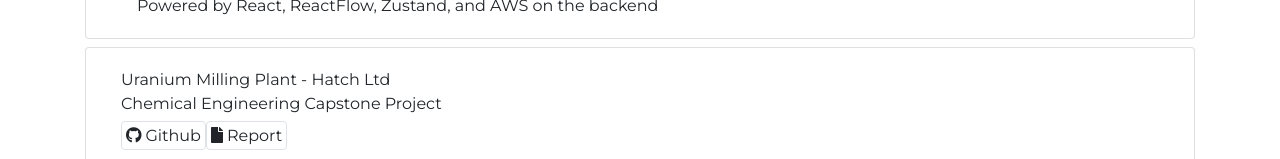
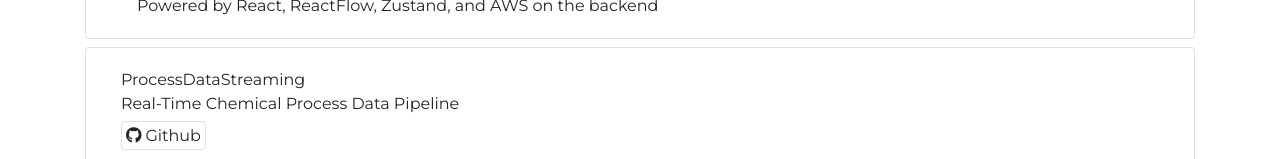
Before and after one commit to sam-harri/portfolio_frontend, a React (Vite) app: page / in a window 1280 px wide. Shown: the part 11841-12000 px from the top of the page. Built offline with nearby package versions, Linux system fonts and the light colour scheme; some icons are missing.

Commit message:
[feat] added GaussianPI and Process projects

```diff
--- a/src/components/Projects/ProjectList.tsx
+++ b/src/components/Projects/ProjectList.tsx
@@ -22,6 +22,30 @@ const ProjectList: React.FC = () => {
               "Powered by React, ReactFlow, Zustand, and AWS on the backend",
             ]}
           />
+
+          <ProjectItem
+            title="ProcessDataStreaming"
+            description="Real-Time Chemical Process Data Pipeline"
+            githubUrl="https://github.com/sam-harri/ProcessDataStreaming"
+            listItems={[
+              "Built an end-to-end data pipeline for real-time streaming, processing, and storing chemical process data",
+              "Developed a Rust for data generation, Kafka Raft with Schema Registry for streaming, Spark for anomaly detection, and TimescaleDB for storage",
+              "Orchestrated multi-container services using Docker and Compose, with Prometheus and Grafana for real-time monitoring and visualization"
+            ]}
+          />
+
+
+          <ProjectItem
+            title="GaussianPI"
+            description="ML Based Process Control PI Tuner"
+            githubUrl="https://github.com/sam-harri/GaussianPI"
+            listItems={[
+              "Tuned control loop constants using Gaussian Processes and Bayesian Optimization",
+              "Developed a MATLAB simulation of process to test sampled controller configurations, interfaced via Python's matlabengine",
+              "Applied distributed computing to overcome near real-time simulation constraints."
+            ]}
+          />
+
 
           {/* Uranium Milling Plant Project */}
           <ProjectItem
```
